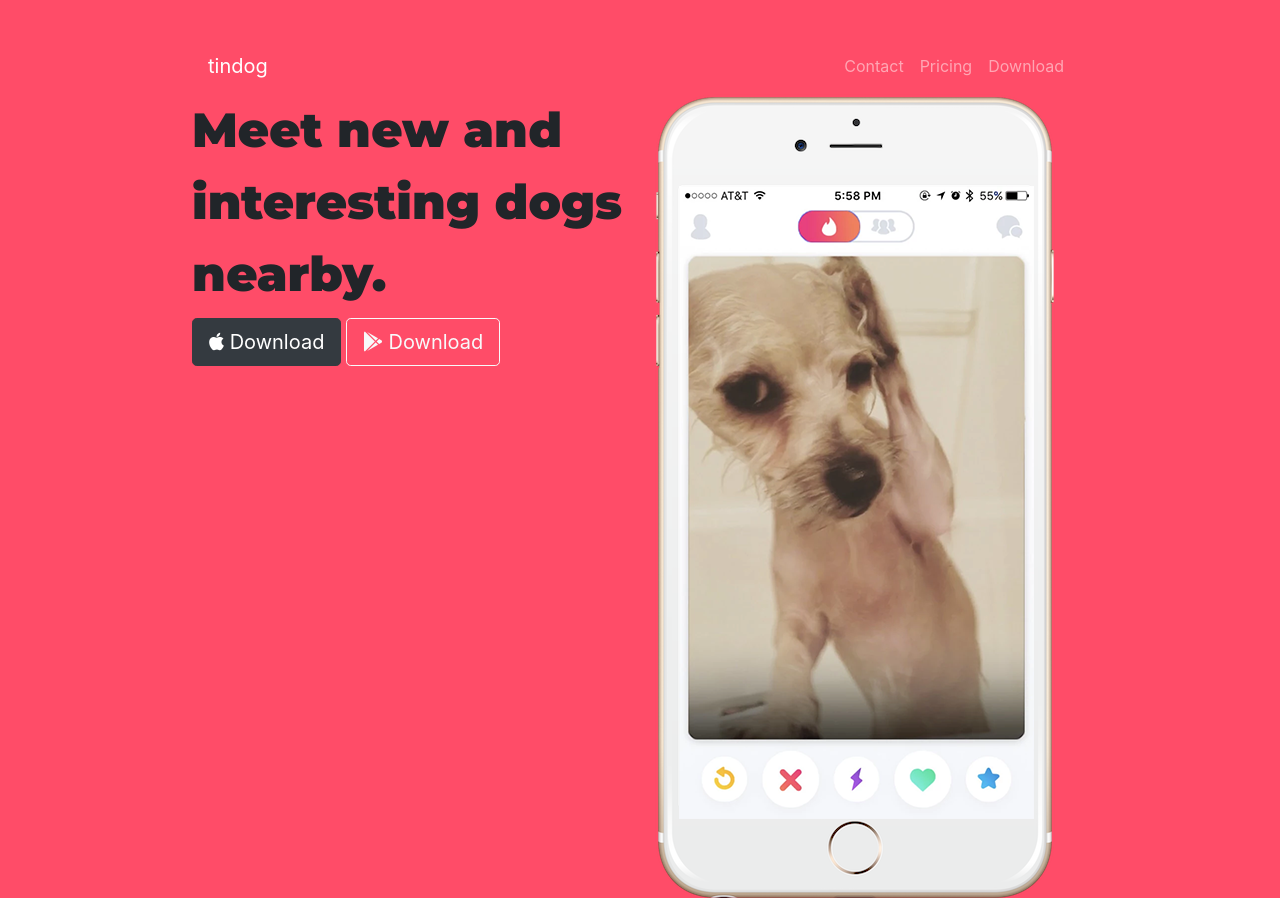
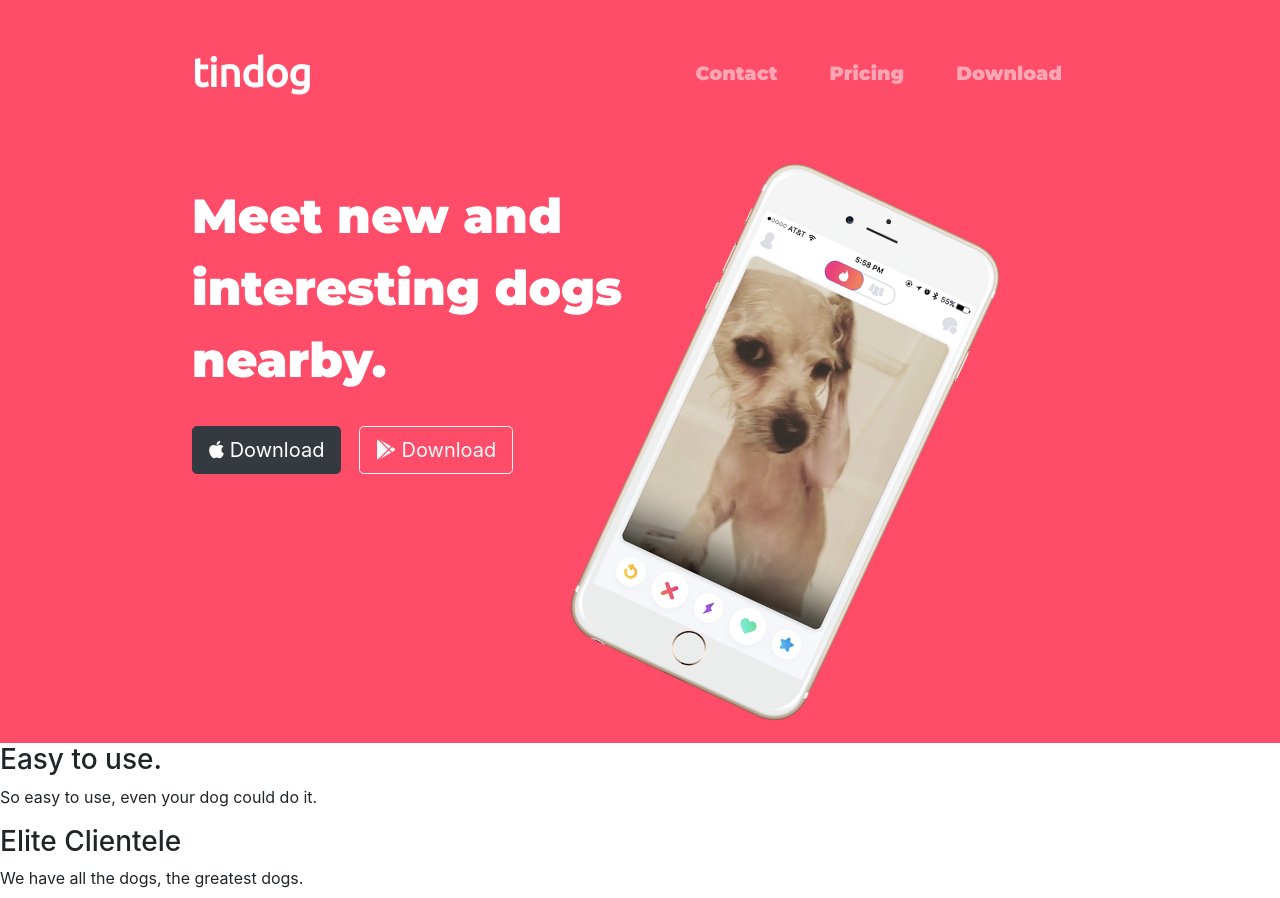
Before and after one commit to mihaska88/tindog2, a plain HTML site: page index.html in a window 1280 px wide. Shown: the top 898 px of the page. Drawn offline with nearby package versions, Linux system fonts and the light colour scheme.

Commit message:
styling title

```diff
--- a/css/styles.css
+++ b/css/styles.css
@@ -1,5 +1,6 @@
 #title{
     background-color: #ff4c68;
+    color: #fff;
 }
 .container-fluid {
     padding: 3% 15%;
@@ -10,5 +11,30 @@ h1 {
     font-size: 3rem;
     line-height: 1.5;
     font-weight: 900;
+}
+/* Navigation bar*/
+.navbar {
+    padding:0 0 4.5rem;
+}
+.navbar-brand{
+    font-family: 'Ubuntu', 'sans-serif';
+    font-size: 2.5rem;
+    font-weight: bold;
+}
+.nav-item{
+    padding: 0 18px;
+}
+.nav-link{
+    font-size: 1.2rem;
+    font-family: 'Montserrat', 'sans-serif';
+}
+/*Download Buttons*/
+.download-button{
+    margin: 5% 3% 5% 0;
+}
+/*Title Image*/
 
+.title-image{
+    transform: rotate(25deg);
+    width: 60%;
 }
--- a/index.html
+++ b/index.html
@@ -54,11 +54,11 @@
     <div class="row">
       <div class="col-lg-6">
       <h1>Meet new and interesting dogs nearby.</h1>
-      <button type="button"class="btn btn-dark  btn-lg"><i class="fab fa-apple"></i> Download</button>
-      <button type="button" class="btn btn-outline-light btn-lg"><i class="fab fa-google-play"></i> Download</button>
+      <button type="button"class="btn btn-dark  btn-lg download-button"><i class="fab fa-apple"></i> Download</button>
+      <button type="button" class="btn btn-outline-light btn-lg download-button"><i class="fab fa-google-play"></i> Download</button>
   </div>
     <div class="col-lg-6">
-      <img src="images/iphone6.png" alt="iphone-mockup">
+      <img class="title-image" src="images/iphone6.png" alt="iphone-mockup">
 </div>
    </div>
   </div>
```
